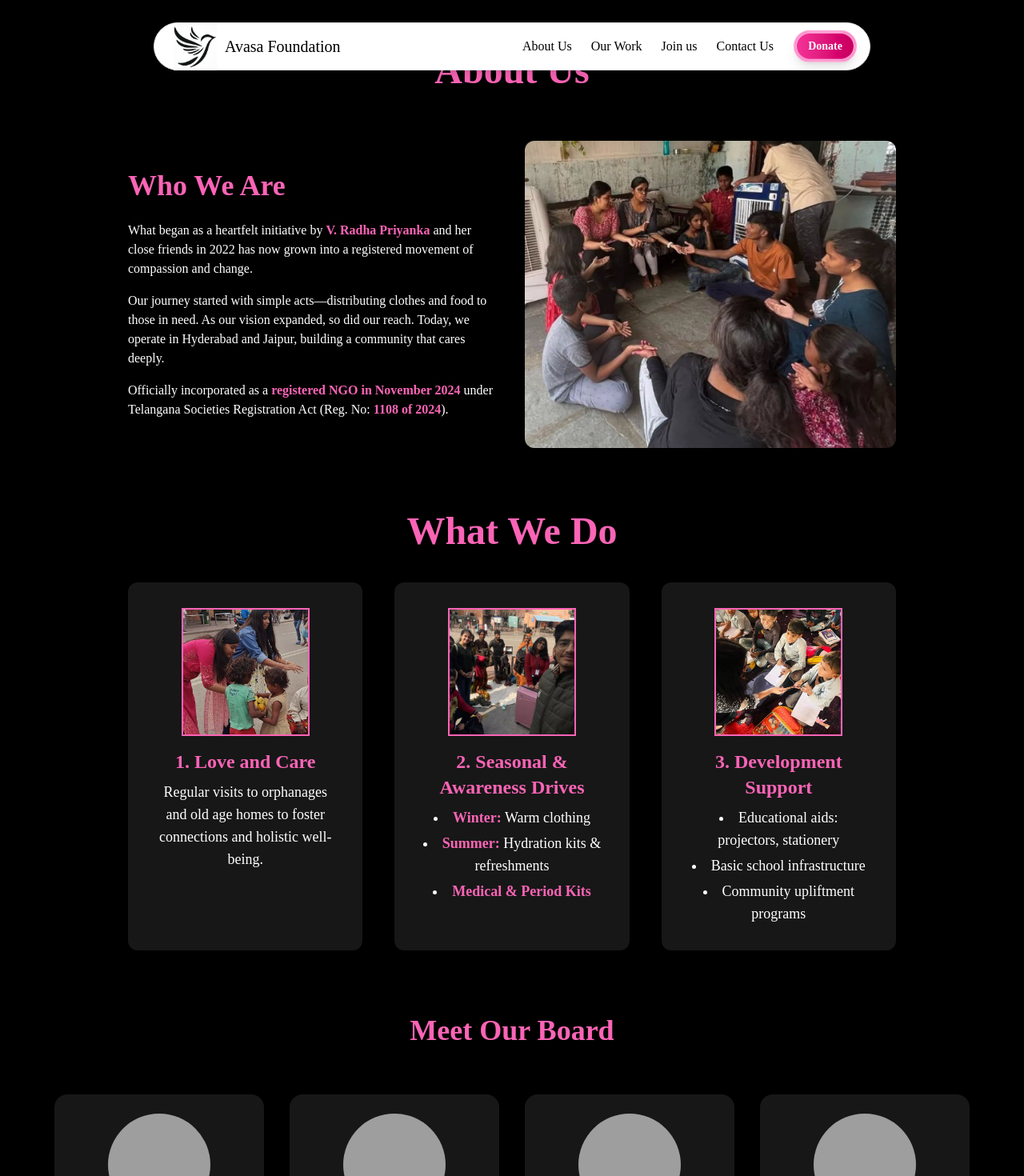
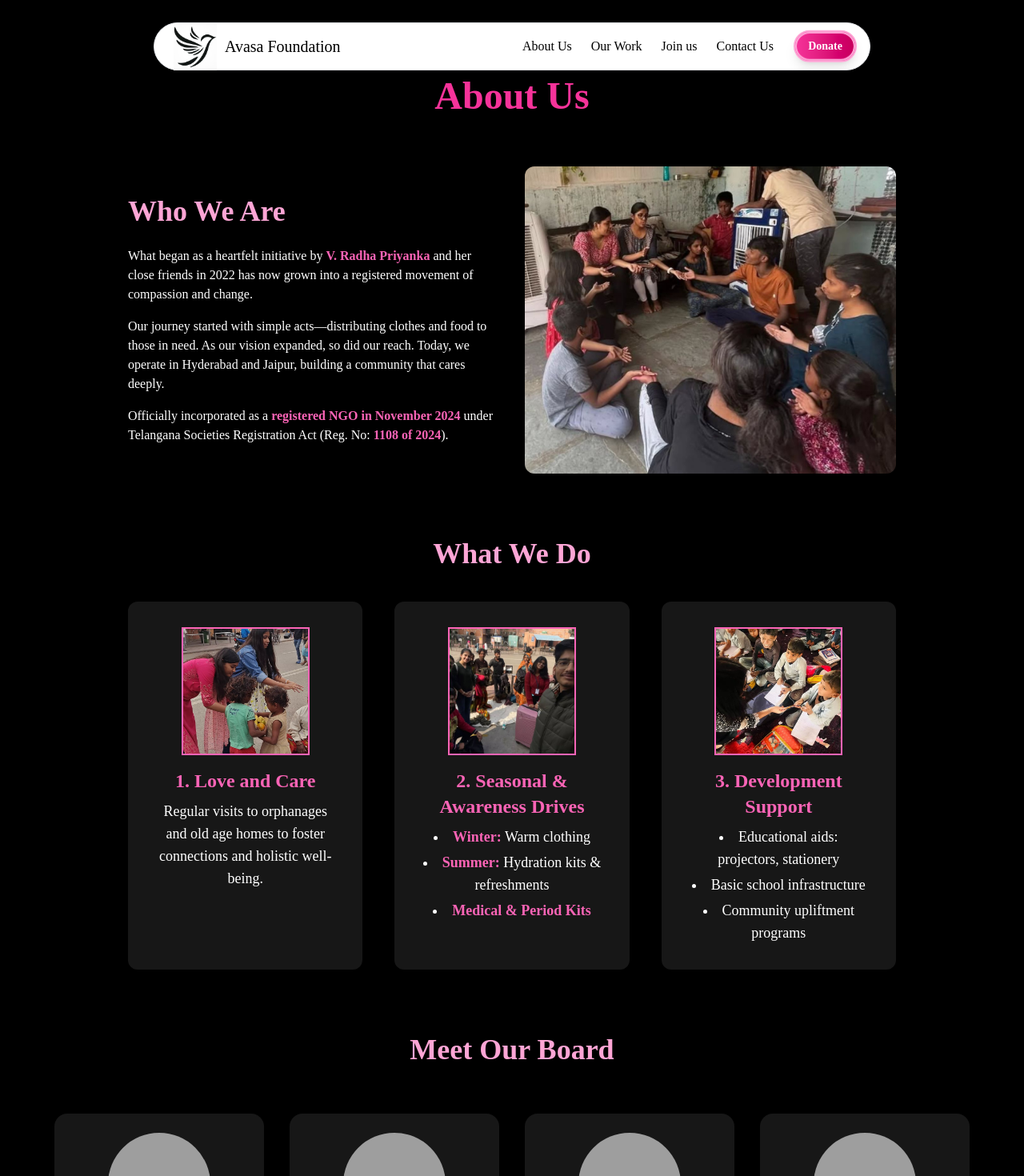
Before and after one commit to vamsiram10/ngo-A, a Next.js app: page /aboutus in a window 1280 px wide. Shown: the top 1470 px of the page at 80% size. Built offline with nearby package versions, Linux system fonts and the light colour scheme; grey boxes are pictures that could not be loaded.

Commit message:
about us

```diff
--- a/src/components/section/aboutussection/AboutUsContent.jsx
+++ b/src/components/section/aboutussection/AboutUsContent.jsx
@@ -74,7 +74,7 @@ export default function AboutUsContent() {
   ];
 
   return (
-    <div className="text-white bg-black">
+    <div className="relative top-8 text-white bg-black">
       <div className="py-16 px-4 text-center sm:px-6 lg:px-8">
         <motion.div
           initial={{ opacity: 0, y: 50 }}
@@ -82,7 +82,7 @@ export default function AboutUsContent() {
           viewport={{ once: true }}
           transition={{ duration: 0.8, ease: "easeOut" }}
         >
-          <h1 className="text-4xl font-bold text-pink-400 sm:text-5xl">
+          <h1 className="text-4xl font-bold text-transparent bg-pink-500 bg-clip-text sm:text-5xl">
             About Us
           </h1>
         </motion.div>
@@ -90,7 +90,7 @@ export default function AboutUsContent() {
 
       <div className="grid items-center gap-8 px-4 sm:px-40 lg:grid-cols-2">
         <div>
-          <h2 className="mb-6 text-3xl font-semibold text-pink-400 sm:text-4xl">
+          <h2 className="mb-6 text-3xl font-semibold text-transparent bg-pink-300 bg-clip-text sm:text-4xl">
             Who We Are
           </h2>
           <p className="mb-4">
@@ -127,7 +127,7 @@ export default function AboutUsContent() {
       </div>
 
       <div className="relative px-4 py-12 py-20 sm:px-40">
-        <h2 className="mb-10 text-3xl font-semibold text-center text-pink-400 sm:text-4xl lg:text-5xl">
+        <h2 className="mb-10 text-3xl font-semibold text-center text-pink-300 sm:text-4xl lg:text-4xl">
           What We Do
         </h2>
         <div className="grid gap-10 sm:grid-cols-2 lg:grid-cols-3">
@@ -202,7 +202,7 @@ export default function AboutUsContent() {
         </div>
       </div>
 
-      <h2 className="relative mb-15 text-3xl font-bold text-center text-pink-400 md:text-4xl">
+      <h2 className="relative mb-15 text-3xl font-bold text-center text-pink-300 md:text-4xl">
         Meet Our Board
       </h2>
       <div className="grid grid-cols-1 gap-8 px-17 mx-auto px-6 px-8 max-w-7xl sm:grid-cols-2 md:grid-cols-3 lg:grid-cols-4">
```
